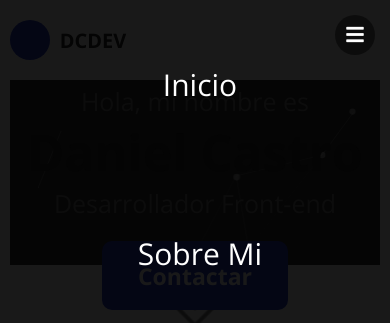
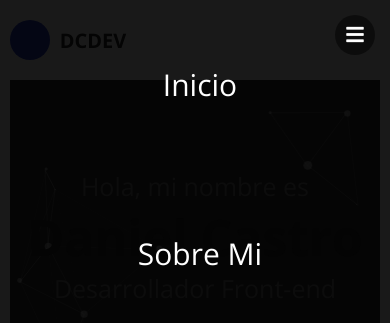
Before and after one commit to djcadaniel/Portafolio-Personal, a plain HTML site: page index.html in a window 390 px wide. Shown: the top 323 px of the page. Drawn offline with nearby package versions, Linux system fonts and the light colour scheme; files whose address does not match are found by name.

Commit message:
subiendo fondo de hero

```diff
--- a/css/principal.css
+++ b/css/principal.css
@@ -22,7 +22,7 @@ html {
 .container {
 	width: 90%;
 	margin: 0 auto;
-
+	max-width: 1440px;
 }
 
 .header {
@@ -99,16 +99,24 @@ html {
 
 .particles {
 	position: relative;
+	height: 80vh;
 }
 
 .hero-container {
 	position: absolute;
+	top: 0;
+	bottom: 0;
+	left: 0;
+	right: 0;
+	width: 100%;
+	height: 100%;
 	display: grid;
 	grid-template-columns: repeat(2, 1fr);
 	box-sizing: border-box;
 	min-height: 88vh;
 	align-items: center;
 	top: 0;
+	border-radius: 1px solid red;
 }
 
 
@@ -737,6 +745,11 @@ html {
 }
 
 @media screen and (max-width:480px) {
+	.particles {
+		position: relative;
+		height: 95vh;
+	}
+
 	.container {
 		width: 95%;
 
```
